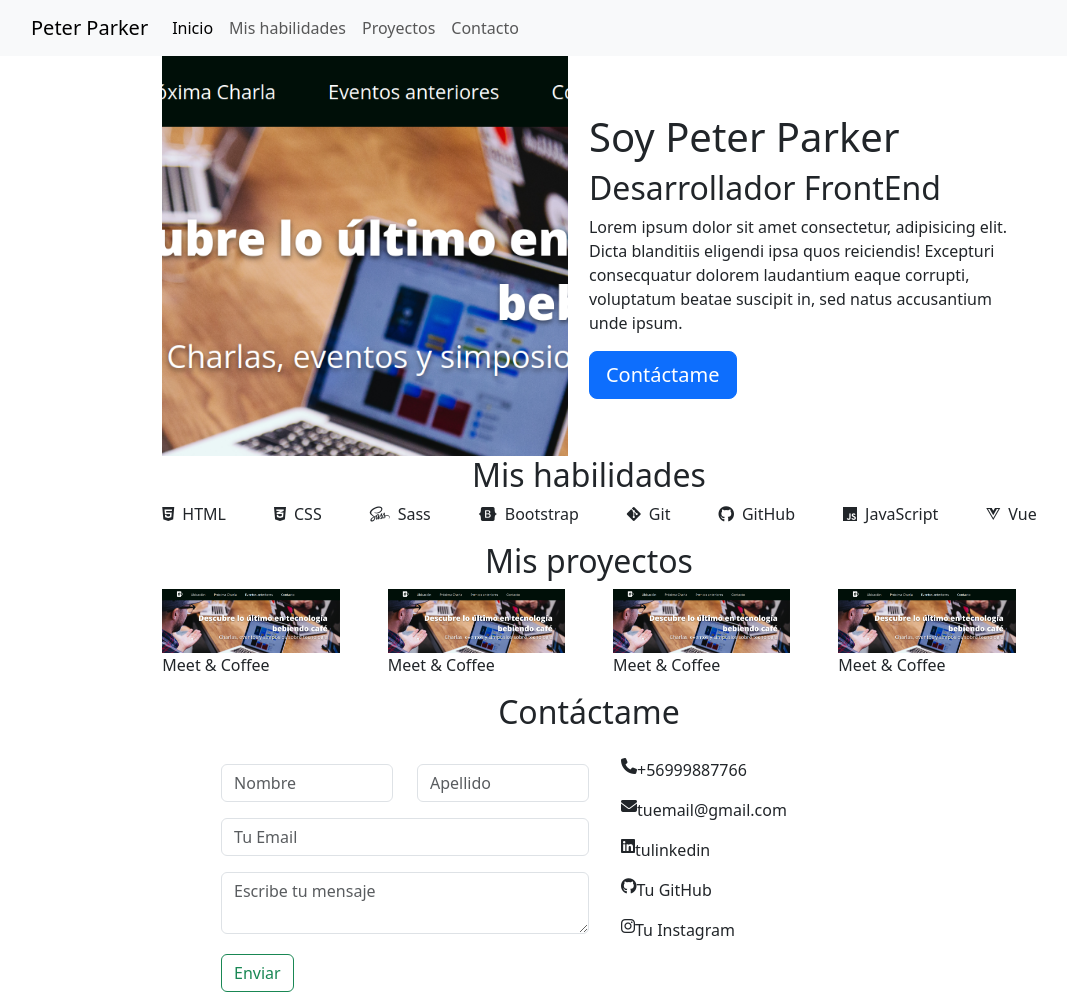
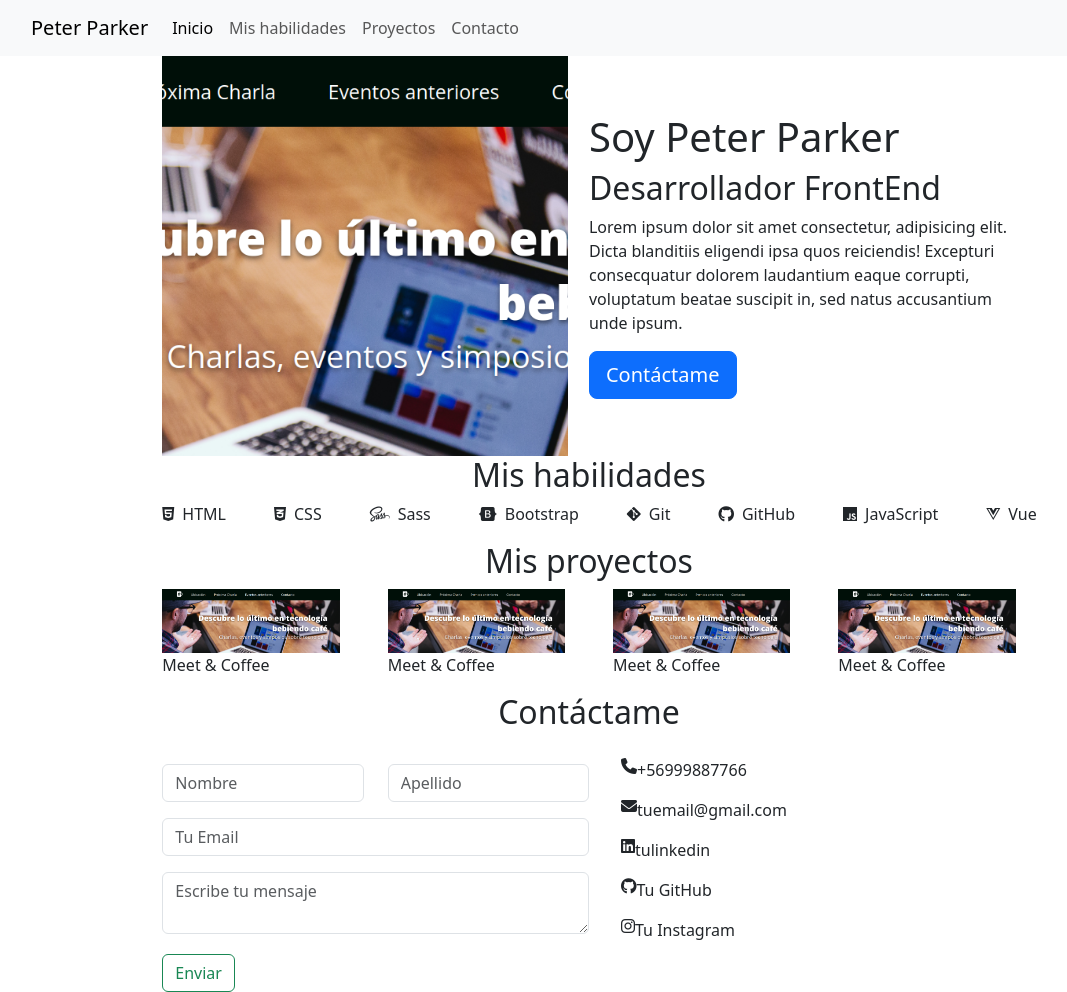
Before and after one commit to cristiandpto23/desafio-utilizando-bootstrap-como-framework-css, a website: page index.html in a window 1280 px wide. Shown: the whole page, without its empty margins (51-1118 px from the left). Drawn offline with nearby package versions, Linux system fonts and the light colour scheme.

Commit message:
third commit

```diff
--- a/index.html
+++ b/index.html
@@ -124,7 +124,7 @@
         <!-- FOOTER -->
         <footer class="footer d-flex flex-column justify-content-center align-items-center">
             <h2 class="hero__title">Contáctame</h2>
-            <div class="footer__content d-flex ">
+            <div class="footer__content d-flex justify-content-center col-8 m-auto">
                 <section class="footer__container-one">
                     <!--FORM -->
                     <form class="form">
@@ -136,7 +136,7 @@
                                 <input type="text" class="form-control" id="exampleFormControlInput1" placeholder="Apellido">
                             </div>
                         </section>
-                        <div class=" mb-3">
+                        <div class="mb-3">
                             <input type="email" class="form-control" id="exampleFormControlInput1" placeholder="Tu Email">
                         </div>
                         <div class="mb-3">
```
